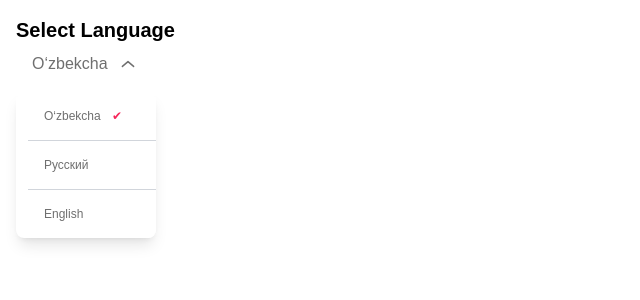
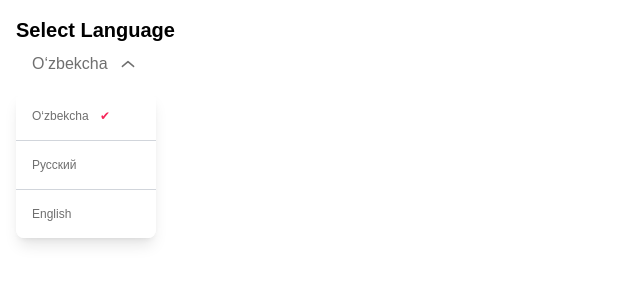
Before and after one commit to ShahnozaAbdualimova/tashkent-parfum, a Nuxt app: page / in a window 1280 px wide. Both pictures are taken after a click on the button "O‘zbekcha". Shown: the top 300 px of the page, without its empty margins (0-640 px from the left). Built offline with nearby package versions, Linux system fonts and the light colour scheme.

Commit message:
fix: dropdown design

```diff
--- a/components/base/dropdown.vue
+++ b/components/base/dropdown.vue
@@ -12,7 +12,7 @@
       </svg>
 
     </button>
-    <ul v-if="isOpen" class="absolute left-0 mt-2 w-full rounded-lg bg-white-default shadow-lg z-10 pl-3">
+    <ul v-if="isOpen" class="absolute left-0 mt-2 w-full rounded-lg bg-white-default shadow-lg z-10">
       <li v-for="(option, index) in options" :key="index" :class="[
         getVariantClasses(option),
         index === 0 ? 'rounded-t-lg' : '',
```
